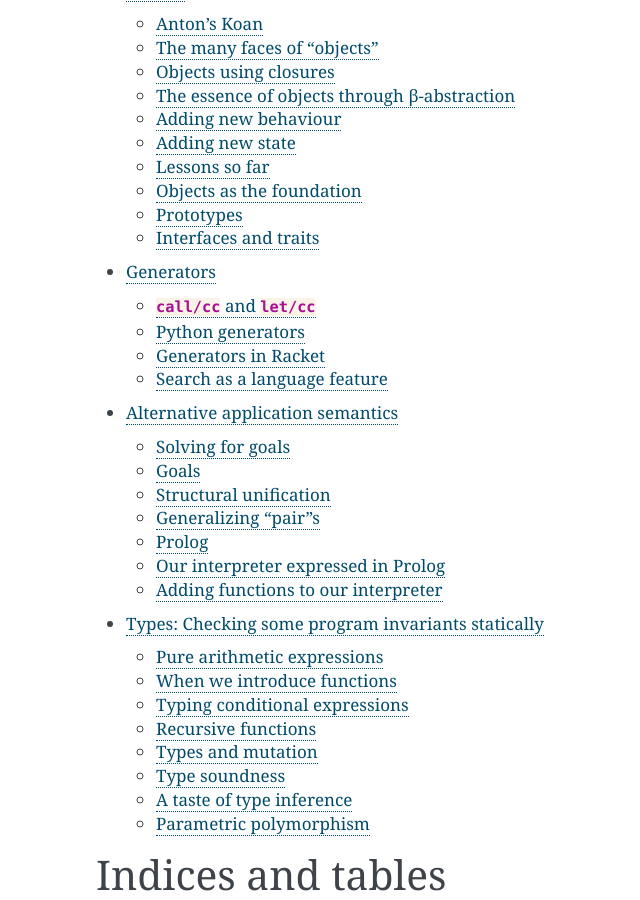
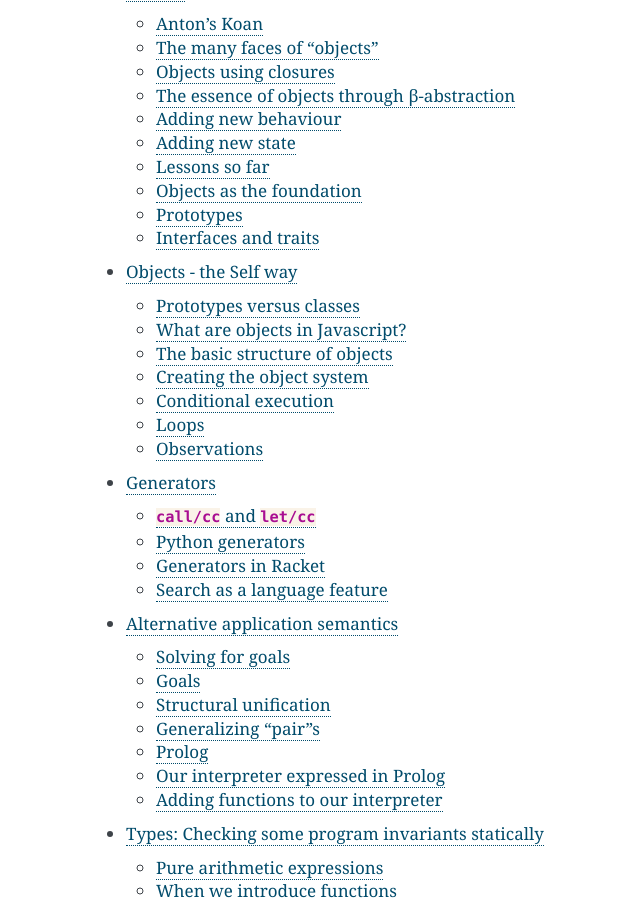
Before and after one commit to kreauniv/comp308, a Sphinx documentation site: the page built from source/index.rst, in a window 1280 px wide and 900 px high, scrolled down 2189 px. Shown: the whole window, without its empty margins (324-964 px from the left). Built offline with Sphinx 7.4.7, drawn with Linux system fonts in a browser that asks for light colours; part of the change alters nothing that is shown.

Commit message:
Added objects take 2

```diff
--- a/source/index.rst
+++ b/source/index.rst
@@ -25,6 +25,7 @@ Welcome to Comp308: Principles of Programming Languages's documentation!
    control
    errornot
    objects
+   objects-self
    generators
    appsem
    types
--- /dev/null
+++ b/source/objects-self.rst
@@ -0,0 +1,578 @@
+Objects - the Self way
+======================
+
+The :doc:`previous section on objects<objects>` treated objects by building up
+an object system by representing an object using a closure that dispatches on
+its first argument. While this is instructive, object systems are never done
+this way in practice for various reasons.
+
+In particular, languages such as Self, Smalltalk, Javascript take on a
+philosophy of "**everything** is an object" and "anything that happens, does so
+by means of **passing a message to an object**". In this section, we'll see
+what it takes to have an object system like Javascript and Self -- called
+a "prototype based object system".
+
+Prototypes versus classes
+-------------------------
+
+The notion of "class" is common in many "object oriented" programming languages
+such as C++, Java and Smalltalk. [#ak]_ In these languages, "classes" play the role
+of "object factories" - they may families of objects with similar kinds of properties
+and behaviour. In these langauges, a "class" can therefore be thought of as a "type"
+of an object.
+
+.. [#ak] Alan Kay, the famous computer scientist behind the creation of the Smalltalk
+   programming language, once said "I invented the term 'object oriented programming'
+   and I did not have C++ in mind".
+
+One issue with such "classes and inheritance" based OOP languages is that an
+over-reliance on inheritance leads to an inflexible tangle of code as a system
+evolves into a large program. Though some design methods exist to help deal
+with this, the problem is particularly acute when we do not know the domain
+we're modeling in adequate detail when we start out and we need to figure
+things out along the way. For this reason, the language Self (itself based on
+Smalltalk's ideas) eschewed classes in favour of more flexible "prototypes". An
+object in Self can "borrow" properties from a designated prototype and can
+delegate some message handling to its prototype. This is the model adopted
+(more or less) in Javascript. In such "prototype based" object systems,
+[#cbos]_ an object behaves the "same" as its prototype in some regards and
+"overrides" some properties nad behaviours depending on its unique
+characteristics. Furthermore, one object can serve as a prototype for many
+other objects. Since "objects" are runtime entities, [#ctclasses]_ this
+relationship between an object and its prototype is a dynamic relationship.
+
+This is what we'll model using plain :rkt:`#lang racket` in this chapter.
+
+.. [#cbos] ... as opposed to "class based object systems".
+
+.. [#ctclasses] ... whereas classes can be compile-time entities.
+
+
+What are objects in Javascript?
+-------------------------------
+
+Javascript provides the following functionalities for its objects, which we'll
+try to replicate in Racket.
+
+
+Getting a property of an object
+~~~~~~~~~~~~~~~~~~~~~~~~~~~~~~~
+
+.. code:: javascript
+
+    object.property_name
+
+Given a property identified by a name, you can get the property of an object
+using the above "dot syntax" in Javascript. If an object itself does not have
+such a property, the runtime will search up the "prototype chain" of the object
+until it gets a value or else it produces an ``undefined`` value.
+
+Modifying a property of an object
+~~~~~~~~~~~~~~~~~~~~~~~~~~~~~~~~~
+
+.. code:: javascript
+
+    object.property_name = new_value;
+
+In the above syntax, a new value is assigned as the property of the object,
+against the specified property name. It is important to note that post such an
+assignment, if object itself gains such a property if it didn't have it
+earlier, even if its prototype did have a value for this property.
+
+Invoke a method
+~~~~~~~~~~~~~~~
+
+.. code:: javascript
+
+    result = object.method_name(arg1, arg2, ...)
+
+In Javascript, as with most languages with object systems (except Erlang), the
+idea of "message passing" is treated as  "method lookup and invocation", which
+means **synchronous** function call. In the general case though, "message
+passing" could be asynchronous, which means a reply may or may not be
+delivered, instantaneously or later on.
+
+The ``object.method_name`` part in the above Javascript syntax denotes
+retrieving an method **function** ``method`` from the prototype chain. This
+function is then called as though it were ``method(object, arg1, arg2, ...)``. [#call]_
+
+.. [#call] In Javascript, this is done using ``method.call(object, arg1, arg2, ...)``
+   if the programmers wants to invoke a method function, and the "object" argument
+   is made available implicitly within the body bound to the identifier ``this``.
+
+.. admonition:: **Constraint:**
+
+    Once we have our object system's core, we'll place the constraint that
+    **anything** we do **must** happen via a message send to an object.
+
+
+The basic structure of objects
+------------------------------
+
+Taking the cue from the previous section, we conceive an object as having a set
+of properties and a reference to a "prototype". We'll model the "set of properties"
+as a simple list of name-value associations. An important thing to note is that
+objects are all about state management and so we'll need all of these to be mutable.
+
+.. code:: scheme
+
+    #lang typed/racket
+
+    (struct Prop (name value attributes) #:mutable)
+    (struct Obj (properties prototype) #:mutable)
+
+    (define (lookup name props)
+        (if (empty? props)
+            #f
+            (if (equal? (Prop-name (first props)) name)
+                (first props)
+                (lookup name (rest props)))))
+
+
+In the above scheme, :rkt:`Prop` is a triple consisting of a :rkt:`name` symbol,
+a :rkt:`value` associated with that symbol and a list of attributes which are
+themselves :rkt:`Prop` structures.
+
+Also :rkt:`Obj` is a tuple of :rkt:`properties` which is a list of :rkt:`Prop`
+and :rkt:`prototype` which is itself an :rkt:`Obj`.
+
+Now, we need to model the three basic operations on objects provided
+by Javascript. Let's do them one by one. First up is :rkt:`get`, which is
+expected to retrieve the value associated with a given property name, and if
+the object itself does not have such a property, look it up in the prototype
+chain.
+
+.. code:: scheme
+
+    (define (get obj propname)
+        (let ([p (lookup name (Obj-properties obj))])
+            (if p
+                (Prop-value p)
+                (get (Obj-prototype obj) propname))))
+
+
+Next up is :rkt:`set` which should associate the given property name with
+the given value for **the given object**. Note that it can't use :rkt:`get`
+above for the lookup since it might then end up modifying a prototype's
+property, which we won't want to.
+
+.. admonition:: **Think now**:
+
+    So what if the prototype's property gets modified?
+
+.. code:: scheme
+
+    (define (set obj propname val)
+        (let ([p (lookup name (Obj-properties obj))])
+            (if p
+                (set-Prop-value! p val)
+                (set-Obj-properties! obj
+                                     (cons (Prop propname val empty)
+                                           (Obj-properties obj))))
+            obj))
+
+The last major piece is the "message passing". We'll call this "send" and denote
+it using the :rkt:`!` symbol for brevity ... and also to suggest that all message sends
+could potentially change state.
+
+.. code:: scheme
+
+    (define (! obj selector . args)
+        (let ([methodfn (get obj selector)])
+            (apply methodfn (cons obj args))))
+
+It is kind of amazing that we've covered nearly all of the object mechanism in Javascript
+at the foundation level now! What remains (and that's not trivial still) is to build
+the object system around these primitives. We'll need to establish many conventions along
+the way to make that happen and also "bootstrap" the object hierarchy.
+
+.. code:: scheme
+
+    (define (make proto)
+        (Obj empty proto))
+
+    (define (new maker . args)
+        (let ([obj (make maker)])
+            (apply ! (cons obj (cons 'init args)))))
+
+The above :rkt:`new` procedure mimics what happens in the Javascript "new" operator
+which is used like ``new Something(arg1, arg2, ...)`` to manufacture new objects
+from the given "constructor function" named ``Something``. In essence, what it does
+is two steps -
+
+1. Allocates space for the object, initializing its prototype chain.
+
+2. Calls its :rkt:`init` method with the given args.
+
+Our implementation of :rkt:`new` models both these steps explicitly -- with the allocation
+step handled by :rkt:`make` and the initialization step by the :rkt:`'init` message send.
+
+Creating the object system
+--------------------------
+
+With the foundations in place, we now need actual objects to use as prototypes
+when making new objects. We also need to live by our maxim that everything we do
+must be done by message passing after we've created the basic object system.
+
+To start with, we need to answer the question of what exists at the end of all
+prototype chains. Given an object, when you pick out its prototype and then its
+prototype and so on, where does that process end? In Javascript, that ends with the
+``Object`` object.
+
+.. note:: Yeah. Terminology  in object oriented systems gets rather confusing
+   to keep in head correctly. Objects may have classes and these classes may
+   themselves be objects, and so on. We'll spare ourselves that confusion for
+   the moment as we work through this.
+
+.. code:: scheme
+
+    (define Object
+        (let ([O (make #f)])
+            (set-Obj-prototype! O O)
+            (set O 'proto (λ (self)
+                              (Obj-prototype self)))
+            (set O 'init (λ (self . args)
+                            self))
+            (set O 'display (λ (self)
+                                (display "Object")))
+            O))
+
+What we've done here is a "bootstrapping" step. We've made an object bound to
+:rkt:`Object` whose prototype is itself. We can now make all objects using
+:rkt:`Object` as their prototypes. Note that we've endowed all objects with the
+ability to retrieve their "prototype" objects for reference anywhere we need it,
+and we can now do that within our object system using a message send.
+
+.. note:: While we've so far stuck to the Javascript object model of a
+   prototype based object system, we deviate from that in the sections below in
+   the interest of keeping our system minimal, and to also illustrate
+   approaches used in other object systems such as Smalltalk which take the
+   constraints of "everything is an object" and "everything happens via message
+   passing" far more seriously than Javascript does. Javascript, in this sense,
+   is closer to Scheme than it is to something like Self.
+
+Let's start with a simple one for the primitive entities we'll need in our
+object system - numbers, strings, booleans and code blocks.
+
+.. code:: scheme
+
+    (define Num
+        (let ([N (new Object)])
+            (set N 'init (λ (self val)
+                            (set self '_value val)
+                            self))
+            (set N 'display (λ (self)
+                                (display (get self '_value))
+                                self))
+            (set N '+ (λ (self n)
+                        (new Num (+ (get self '_value)
+                                    (get n '_value)))))
+            (set N '* (λ (self n)
+                        (new Num (* (get self '_value)
+                                    (get n '_value)))))
+            (set N '- (λ (self n)
+                        (new Num (- (get self '_value)
+                                    (get n '_value)))))
+            (set N '/ (λ (self n)
+                        (new Num (/ (get self '_value)
+                                    (get n '_value)))))
+            (set N 'sqrt (λ (self)
+                            (new Num (sqrt (get self '_value)))))
+            (set N 'square (λ (self)
+                                (let ([x (get self '_value)])
+                                    (new Num (* x x)))))
+            N))
+
+In the above definition of :rkt:`Num`, which uses the :rkt:`Object`
+as its prototype, we use a convention that the :rkt:`_value` property
+stores a native Racket numeric value rather than an object -- using the
+:rkt:`_` prefix to remind us of that. In general though, we want to stay
+within the object system, but we can do that only once we have the common
+primitive types we need for ordinary programming.
+
+Next up is booleans. It might look like we need to make an object named
+:rkt:`Bool` or something which has some properties. However, that isn't
+of much use since we need to consider what we need to be able to do with
+booleans -- i.e. implement conditionals. So similar to how we modeled
+booleans in lambda calculus as selector functions, we can define two new
+prototypes for :rkt:`True` and :rkt:`False` that will serve as the boolean
+values in our system.
+
+.. code:: scheme
+
+    (define True
+        (let ([T (new Object)])
+            (set T 'and (λ (self b) b))
+            (set T 'or (λ (self b) True))
+            (set T 'not (λ (self) False))
+            (set T 'display (λ (self) (display "True") self))
+            T))
+
+    (define False
+        (let ([F (new Object)])
+            (set F 'and (λ (self b) False))
+            (set F 'or (λ (self b) b))
+            (set F 'not (λ (self) True))
+            (set F 'display (λ (self) (display "False") self))
+            F))
+
+We also need a way to encapsulate blocks of code as objects. We have a choice
+at hand -- we can either express such a block of code as a data structure that
+is wrapped as an object, or we can fall back on an ordinary Racket function
+wrapped as an object. Since you already know how to design such a "code as data
+structure" and implement such an interpreter for it, we'll take the latter
+simpler route. So what can we do with a block? We can "execute" it. By that, we
+mean we'll take the Racket function stored as the "block"'s value and call it
+with some arguments. Under normal circumstances, an ordinary Racket function
+will do, but in this case, we'll need the ability to do premature returns from
+our code blocks, because we may have blocks within blocks and the return path
+could be non-linear. To meet that, we need to pass an explicit :rkt:`return`
+argument to the function when invoking it so that such premature returns can be
+done. We know how to construct such a :rkt:`return` argument -- we use
+:rkt:`call/cc`.
+
+
+.. code:: scheme
+
+    (define Block
+        (let ([B (new Object)])
+            (set B 'init (λ (self fn)
+                            (set self '_value fn)
+                            self))
+            (set B 'display (λ (self) (display "Block") self))
+            (set B 'exec (λ (self . args)
+                            (call/cc (λ (return)
+                                        (apply (get self '_value)
+                                               (cons return args))))))
+            B))
+
+Conditional execution
+---------------------
+
+All that is fine, but how do we do things like :rkt:`if` or equivalently
+:rkt:`cond` within our object system without again resorting to Racket
+Blocks give us immense flexibilty there and we can maybe think of putting
+:rkt:`if` expressions within these blocks, but that would be cheating.
+We'd be relying too much on Racket's facilities and not really making our
+point that we can do everything we need to within our object system.
+
+Indeed, this is possible with the way we've define :rkt:`Block` and our
+booleans. We need to add new methods to them.
+
+To execute a block conditional on a boolean value, we'll send an :rkt:`if-true`
+message to the boolean object passing a block as argument. If the message is
+sent to :rkt:`True`, the block should be evaluated, but if it is sent to
+:rkt:`False`, ir shouldn't be.
+
+.. code:: scheme
+
+    (set True 'if-true
+        (λ (self block)
+            (! block 'exec)))
+
+    (set True 'if-false
+        (λ (self block) self))
+
+    (set True 'ifelse
+        (λ (self trueblock falseblock)
+            (! trueblock 'exec)))
+
+    (set False 'if-true
+        (λ (self block) self))
+
+    (set False 'if-false
+        (λ (self block)
+            (! block 'exec)))
+
+    (set False 'ifelse
+        (λ (self trueblock falseblock)
+            (! falseblock 'exec)))
+
+So now, if we have a boolean value (i.e. :rkt:`True` or :rkt:`False`) bound to an
+identifier :rkt:`c` and we wish to execute a block :rkt:`blk` depending on whether
+the boolean is true, all we need to do is :rkt:`(! b 'if-true blk)`.
+
+Loops
+-----
+
+Now that we have blocks that know how to execute themselves and produce object
+results, we can use this framework to implement a while loop like this --
+
+.. code:: scheme
+
+    (! condblock 'while-true bodyblock)
+
+... in which we expect the :rkt:`condblock` to be evaluated repeatedly and
+as long as it is true, we'll continue to execute :rkt:`bodyblock`. This is
+simple to implement as a feature of the :rkt:`Block` object.
+
+.. code:: scheme
+
+    (set Block 'while-true
+        (λ (self body)
+            (let ([c (! self 'exec)])
+                (! c 'if-true (new Block
+                                (λ (return)
+                                    (! body 'exec)
+                                    (! self 'while-true body)))))))
+
+Granted, this is pretty inefficient, creating a new :rkt:`Block` object
+for every loop iteration, but we put up with that to stay true to our
+commitment of doing everything with objects and message passing.
+
+.. code:: scheme
+
+    (set Num '< (λ (self n)
+                    (if (< (get self '_value) (get n '_value))
+                        True
+                        False)))
+
+    (set Num '= (λ (self n)
+                    (if (equal? (get self '_value) (get n '_value))
+                        True
+                        False)))
+
+    (set Num '<= (λ (self n) (! (! self '< n) 'or (! self '= n))))
+    (set Num '>= (λ (self n) (! (! self '< n) 'not)))
+    (set Num 'succ (λ (self)
+                        (new Num (+ (get self '_value) 1))))
+    (set Num 'pred (λ (self)
+                        (new Num (- (get self '_value) 1))))
+
+    (set Num 'times-do
+        (λ (self block)
+            (! (! self '> (new Num 0))
+               'if-true
+               (new Block (λ (return)
+                            (! block 'exec)
+                            (! (! self 'pred) 'times-do block))))))
+
+You can now see how the whole system can start working together
+and how to create the other "primitive" object types we'll need
+for regular programming such as strings.
+
+.. code:: scheme
+
+    (define String
+        (let ([S (new Object)])
+            (set S 'init (λ (self str)
+                            (set self '_value str)
+                            self))
+            (set S 'display (λ (self)
+                                (display (get self '_value))))
+            (set S 'concat (λ (self str)
+                                (new String (string-append (get self '_value)
+                                                           (get str '_value)))))
+
+            ; Add your own methods too.
+            S))
+
+Let's now define an aggregate object called :rkt:`Point` that holds two
+numbers -- the x/y coordinates of the point -- as an illustration./
+
+.. code:: scheme
+
+    (define Point
+        (let ([P (new Object)])
+            (set P 'init (λ (self x y)
+                            (set self 'x x)
+                            (set self 'y y)
+                            self))
+            (set P 'dist (λ (self p)
+                            (! (! (! (! (get self 'x) '- (get p 'x)) 'square)
+                                  '+
+                                  (! (! (get self 'y) '- (get p 'y)) 'square))
+                                'sqrt)))
+            P))
+
+Note that the :rkt:`x` and :rkt:`y` properties are expected to hold **objects**
+and not Racket primitive numbers. We can finally live within our object system!
+We'll now extend the functionality provided by :rkt:`Point` to make a mathematical
+"vector" that knows how to calculate its own length.
+
+.. code:: scheme
+
+    (define Vec
+        (let ([V (make Point)])
+            (set V 'length
+                (λ (self)
+                    (! (! (! (get self 'x) 'square)
+                          '+
+                          (! (get self 'y) 'square))
+                       'sqrt)))
+            V))
+
+Now we can do :rkt:`(! (! (new Vec (new Num 3.0) (new Num 4.0)) 'length) 'display)` to get
+:rkt:`5.0` printed out. We could've also defined the :rkt:`Vec` like this --
+
+.. code:: scheme
+
+    (define Vec
+        (let ([V (make Point)])
+            (set V 'length
+                (λ (self)
+                    (! self 'dist (new Vec (new Num 0.0) (new Num 0.0)))))
+            V))
+
+Observations
+------------
+
+1. Note that we've augmented the various core classes with new functionality
+   **after** we created them. This means any object created that uses one of
+   these objects as its prototype will automatically "inherit" the newly added
+   functionality. Not all object systems permit this kind of extension, but
+   all prototype-based object systems do.
+
+2. Taking the example of the :rkt:`'times-do` method, we see that we could've
+   also defined that as a method on a :rkt:`Block` object like shown below --
+
+    .. code:: scheme
+
+        (set Block 'times-do
+            (λ (self num)
+                (! (! num '> (new Num 0))
+                   'if-true
+                   (new Block (λ (return)
+                                 (! self 'exec)
+                                 (! self 'times-do (! num 'pred)))))))
+
+    How do we decide which of the two approaches to take, from a designer's
+    perspective?
+
+    This is one of the issues that plagues **all** "object oriented" systems.
+    Since we can only choose a method based on one selector, we're **forced**
+    to make a choice about which object to place the method implementation for
+    that selector in, even if there is no such clear choice suggested by the
+    domain. In this sense, object systems create some artificial asymmetries in
+    theory. However, in practice, it turns out you can do a lot even given this
+    ambiguity and as long as the methods are documented well, programmers don't
+    have much trouble using the object system.
+
+    In the case of :rkt:`times-do` however, the language suggests a message
+    structure like :rkt:`(! (new Num 3) 'times-do ...block...)`.
+
+3. Since we now have the ability to make new objects using an existing object
+   as its "recipe" (as embodied in the implementation of the :rkt:`'init`
+   method), these base objects such as :rkt:`Num` and :rkt:`True` could be
+   called "classes".
+
+4. It is a useful exercise to try and redo the above code in :rkt:`#lang typed/racket`.
+   That way, you can use the Racket type system to enforce our constraints of
+   "everything is an object" and "everything happens through message passing"
+   that we imposed on ourselves. Well, it is hard to do the latter thoroughly,
+   but it is still worth the effort to clarify the object system built above.
+   You'll have to carefully maintain a separation between the object system and
+   Racket-primitive values, unlike what we've assumed we can do here.
+
+    .. admonition:: **Exercise**:
+
+        Reimplement this object system using :rkt:`#lang typed/racket`.
+
+5. If you looked carefully at our :rkt:`Vec`, you'll notice that the second
+   implementation of :rkt:`length` method makes use of the fact that both
+   :rkt:`Vec` and :rkt:`Point` have the coordinates available in the :rkt:`x`
+   and :rkt:`y` fields to borrow the :rkt:`dist` implementation to calculate
+   :rkt:`length`. i.e. a :rkt:`Vec` is usable as a :rkt:`Point` because both
+   have similar properties. This is referred to in some languages (such as
+   Ruby) as "duck typing" -- taken from "if it looks like a duck and quacks
+   like a duck, it **is** a duck".
```
Also changed, not shown: 1 other file.
